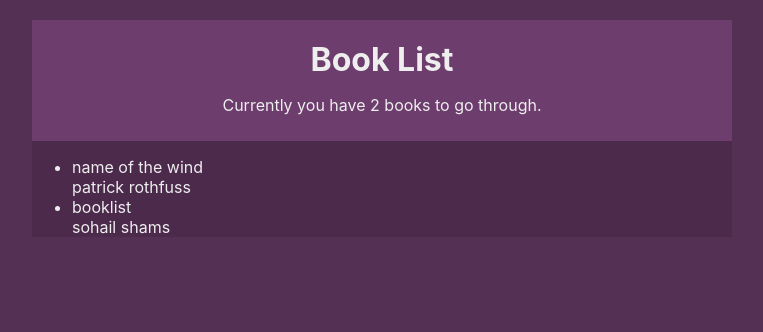
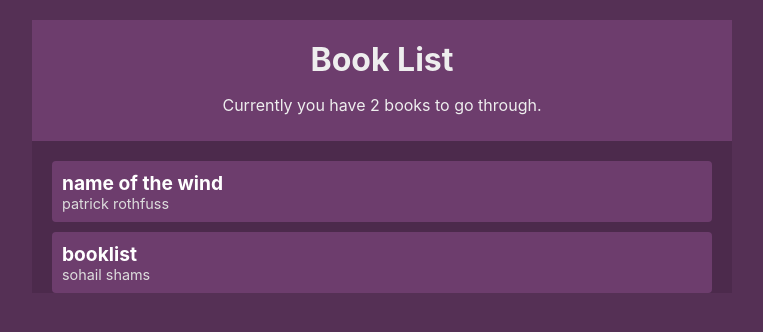
Before and after one commit to sohailshams/book-list, a React (Create React App) app: page / in a window 1280 px wide. Shown: the top 332 px of the page, without its empty margins (258-1021 px from the left). Built offline with nearby package versions, Linux system fonts and the light colour scheme.

Commit message:
Added styles for the BookList component

```diff
--- a/src/index.css
+++ b/src/index.css
@@ -25,3 +25,41 @@
 .navbar h1 {
   margin: 10px 0;
 }
+
+.book-list {
+  margin: 20px;
+}
+
+.book-list ul {
+  padding: 0;
+  list-style-type: none;
+}
+
+.book-list li {
+  background: #6d3d6d;
+  border-radius: 4px;
+  padding: 10px;
+  cursor: pointer;
+  margin: 10px 0;
+}
+
+.book-list li:hover {
+  opacity: 0.7;
+  text-decoration: line-through;
+}
+
+.book-list .title {
+  font-weight: bold;
+  color: #fff;
+  font-size: 1.2em;
+}
+
+.book-list .author {
+  font-size: 0.9em;
+  color: #ddd;
+}
+
+.empty {
+  margin: 20px;
+  text-align: center;
+}
```
